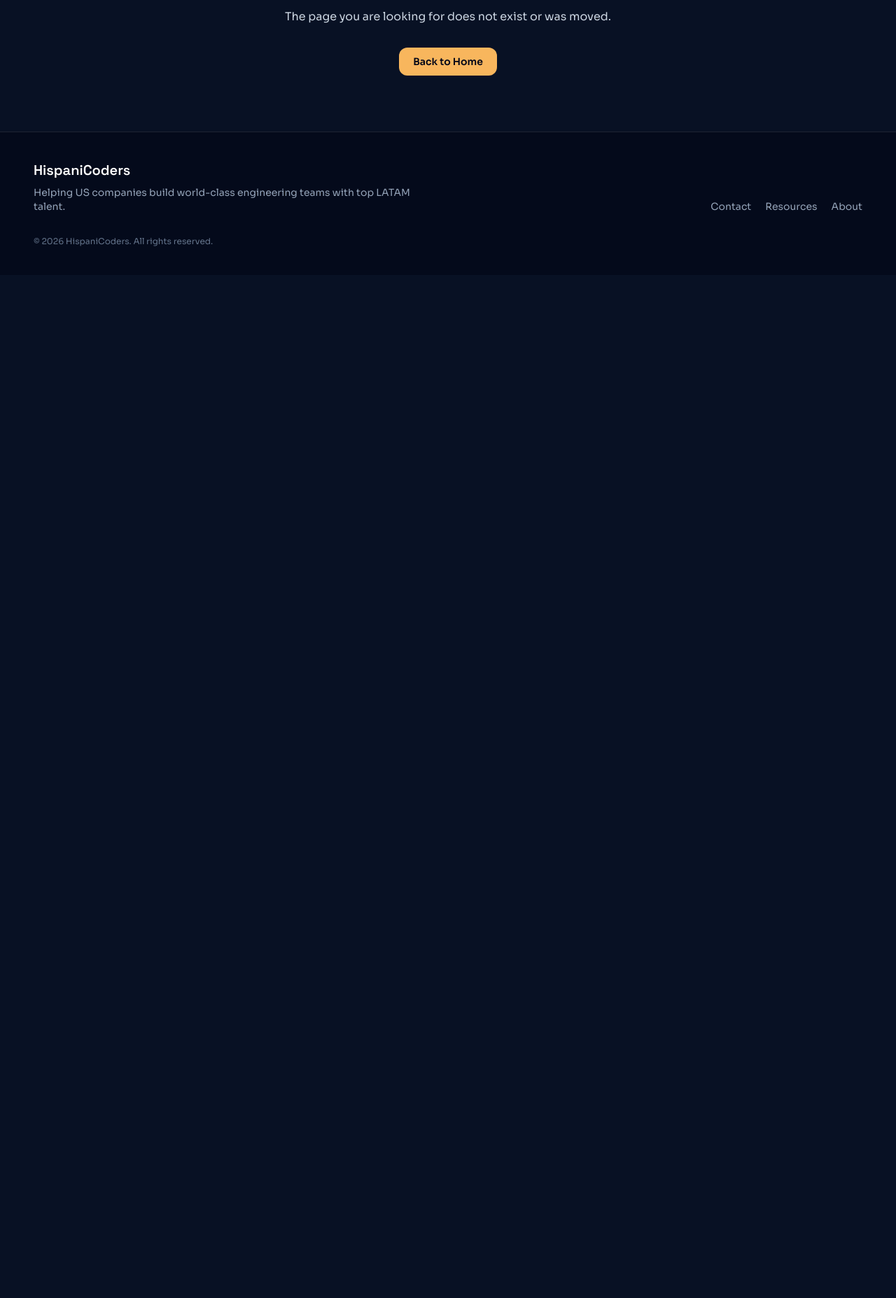
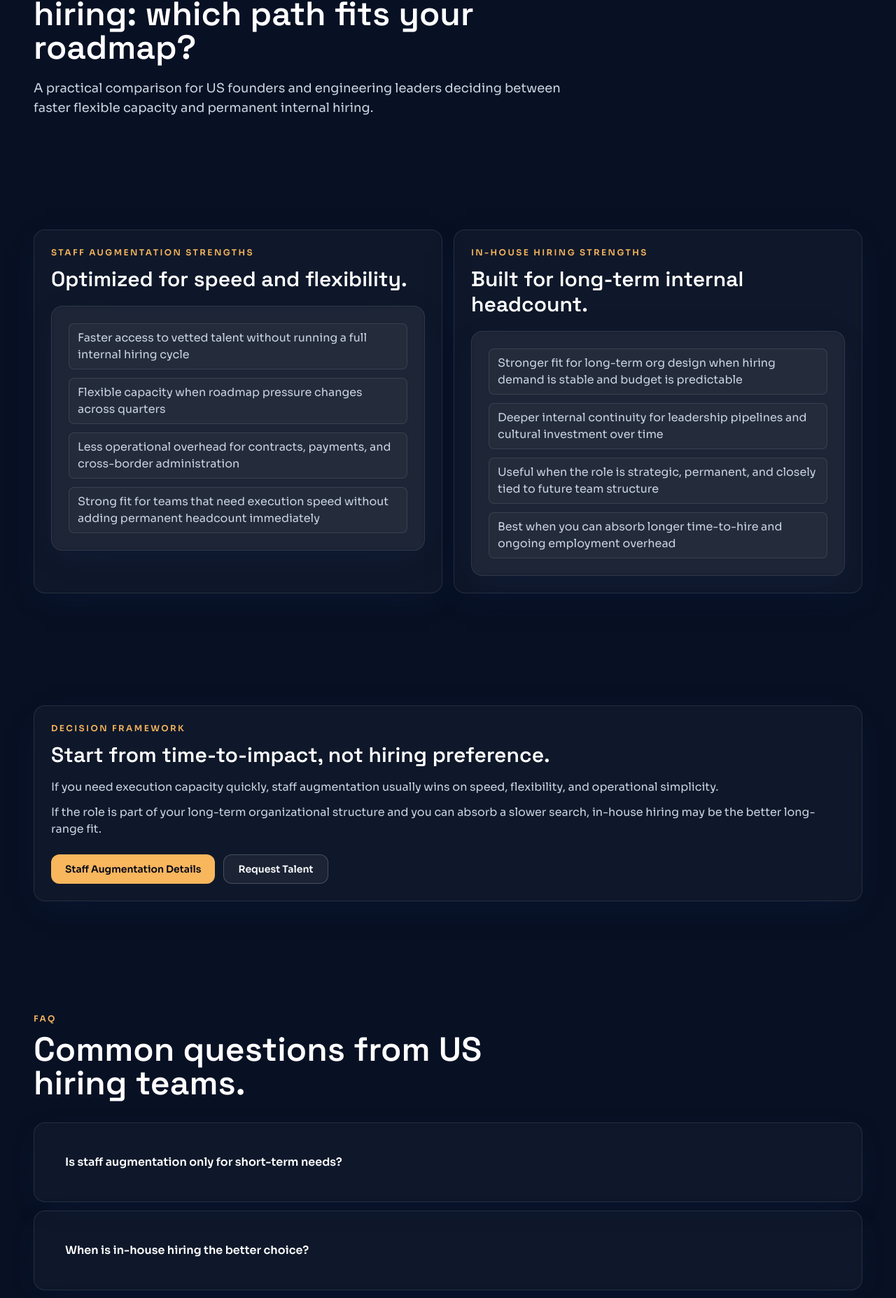
Before and after one commit to WilsonPHP/HispaniCoders, a React (Vite) app: page /staff-augmentation-vs-in-house-hiring in a window 1280 px wide. Shown: the part 237-2092 px from the top of the page at 70% size. Before the commit the page ends 800 px from the top, so only its background shows below. Built offline with nearby package versions, Linux system fonts and the light colour scheme.

Commit message:
Add staff augmentation vs in-house hiring comparison page

```diff
--- a/src/App.tsx
+++ b/src/App.tsx
@@ -10,6 +10,7 @@
 import { ResourcePostPage } from '@/pages/ResourcePostPage'
 import { ResourcesPage } from '@/pages/ResourcesPage'
 import { StaffAugmentationPage } from '@/pages/StaffAugmentationPage'
+import { StaffAugmentationVsInHousePage } from '@/pages/StaffAugmentationVsInHousePage'
 import { TalentPage } from '@/pages/TalentPage'
 import { WhyLatamPage } from '@/pages/WhyLatamPage'
 import { Route, Routes } from 'react-router-dom'
@@ -20,6 +21,7 @@
       <Route element={<MainLayout />} path="/">
         <Route element={<HomePage />} index />
         <Route element={<StaffAugmentationPage />} path="staff-augmentation" />
+        <Route element={<StaffAugmentationVsInHousePage />} path="staff-augmentation-vs-in-house-hiring" />
         <Route element={<HireLatamDevelopersPage />} path="hire-latam-developers" />
         <Route element={<LatamVsApacPage />} path="latam-vs-apac" />
         <Route element={<TalentPage />} path="talent" />
--- /dev/null
+++ b/src/pages/StaffAugmentationVsInHousePage.tsx
@@ -0,0 +1,168 @@
+import { Container } from '@/components/layout/Container'
+import { Section } from '@/components/layout/Section'
+import { Checklist } from '@/components/sections/Checklist'
+import { FAQ } from '@/components/sections/FAQ'
+import { PageHeader } from '@/components/sections/PageHeader'
+import { Button } from '@/components/ui/Button'
+import { Card } from '@/components/ui/Card'
+import { Seo } from '@/components/ui/Seo'
+import { trackBofuVisit } from '@/lib/analytics'
+import { buildBreadcrumbJsonLd, buildFaqJsonLd } from '@/lib/seo'
+import { useEffect } from 'react'
+
+const augmentationAdvantages = [
+  'Faster access to vetted talent without running a full internal hiring cycle',
+  'Flexible capacity when roadmap pressure changes across quarters',
+  'Less operational overhead for contracts, payments, and cross-border administration',
+  'Strong fit for teams that need execution speed without adding permanent headcount immediately',
+]
+
+const inHouseAdvantages = [
+  'Stronger fit for long-term org design when hiring demand is stable and budget is predictable',
+  'Deeper internal continuity for leadership pipelines and cultural investment over time',
+  'Useful when the role is strategic, permanent, and closely tied to future team structure',
+  'Best when you can absorb longer time-to-hire and ongoing employment overhead',
+]
+
+const comparisonFaqs = [
+  {
+    question: 'Is staff augmentation only for short-term needs?',
+    answer:
+      'No. Many teams use staff augmentation for multi-quarter delivery goals when they need flexibility, faster hiring, and lower operational friction.',
+  },
+  {
+    question: 'When is in-house hiring the better choice?',
+    answer:
+      'In-house hiring is stronger when the role is a permanent organizational investment and your team can support a longer search and full employment overhead.',
+  },
+  {
+    question: 'How should US teams compare both models?',
+    answer:
+      'Compare them by time-to-impact, management overhead, flexibility, and how quickly each option helps the roadmap move.',
+  },
+  {
+    question: 'Can companies mix both models?',
+    answer:
+      'Yes. Many companies keep core leadership in-house and use staff augmentation to expand execution capacity in engineering, QA, DevOps, data, or AI.',
+  },
+]
+
+export function StaffAugmentationVsInHousePage() {
+  useEffect(() => {
+    trackBofuVisit('staff_augmentation_vs_inhouse')
+  }, [])
+
+  return (
+    <>
+      <Seo
+        title="Staff Augmentation vs In-House Hiring | HispaniCoders"
+        description="Compare staff augmentation and in-house hiring for US engineering teams across speed, flexibility, management overhead, and delivery impact."
+        canonicalPath="/staff-augmentation-vs-in-house-hiring"
+        structuredData={[
+          buildBreadcrumbJsonLd([
+            { name: 'Home', path: '/' },
+            {
+              name: 'Staff Augmentation vs In-House Hiring',
+              path: '/staff-augmentation-vs-in-house-hiring',
+            },
+          ]),
+          buildFaqJsonLd(comparisonFaqs),
+        ]}
+      />
+
+      <Container>
+        <Section>
+          <PageHeader
+            eyebrow="Comparison"
+            title="Staff augmentation vs in-house hiring: which path fits your roadmap?"
+            description="A practical comparison for US founders and engineering leaders deciding between faster flexible capacity and permanent internal hiring."
+          />
+        </Section>
+
+        <Section>
+          <div className="grid gap-4 lg:grid-cols-2">
+            <Card>
+              <p className="text-xs font-semibold uppercase tracking-[0.2em] text-accent">
+                Staff augmentation strengths
+              </p>
+              <h2 className="mt-3 font-display text-3xl font-semibold text-white">
+                Optimized for speed and flexibility.
+              </h2>
+              <div className="mt-5">
+                <Checklist items={augmentationAdvantages} />
+              </div>
+            </Card>
+
+            <Card>
+              <p className="text-xs font-semibold uppercase tracking-[0.2em] text-accent">
+                In-house hiring strengths
+              </p>
+              <h2 className="mt-3 font-display text-3xl font-semibold text-white">
+                Built for long-term internal headcount.
+              </h2>
+              <div className="mt-5">
+                <Checklist items={inHouseAdvantages} />
+              </div>
+            </Card>
+          </div>
+        </Section>
+
+        <Section>
+          <Card>
+            <p className="text-xs font-semibold uppercase tracking-[0.2em] text-accent">
+              Decision framework
+            </p>
+            <h2 className="mt-3 font-display text-3xl font-semibold text-white">
+              Start from time-to-impact, not hiring preference.
+            </h2>
+            <div className="mt-4 space-y-3 text-slate-300">
+              <p>
+                If you need execution capacity quickly, staff augmentation usually wins on speed,
+                flexibility, and operational simplicity.
+              </p>
+              <p>
+                If the role is part of your long-term organizational structure and you can absorb a
+                slower search, in-house hiring may be the better long-range fit.
+              </p>
+            </div>
+            <div className="mt-6 flex flex-wrap gap-3">
+              <Button
+                to="/staff-augmentation"
+                trackingEvent="cta_click"
+                trackingPayload={{
+                  location: 'staff_augmentation_vs_inhouse',
+                  label: 'staff_augmentation_details',
+                  destination: '/staff-augmentation',
+                }}
+              >
+                Staff Augmentation Details
+              </Button>
+              <Button
+                to="/contact"
+                variant="secondary"
+                trackingEvent="cta_click"
+                trackingPayload={{
+                  location: 'staff_augmentation_vs_inhouse',
+                  label: 'request_talent',
+                  destination: '/contact',
+                }}
+              >
+                Request Talent
+              </Button>
+            </div>
+          </Card>
+        </Section>
+
+        <Section>
+          <div className="mb-8 max-w-3xl">
+            <p className="text-xs font-semibold uppercase tracking-[0.2em] text-accent">FAQ</p>
+            <h2 className="mt-3 font-display text-4xl font-semibold text-white sm:text-5xl">
+              Common questions from US hiring teams.
+            </h2>
+          </div>
+          <FAQ items={comparisonFaqs} />
+        </Section>
+      </Container>
+    </>
+  )
+}
```
Also changed, not shown: 5 other files (tests, documents, lock files or other folders).
